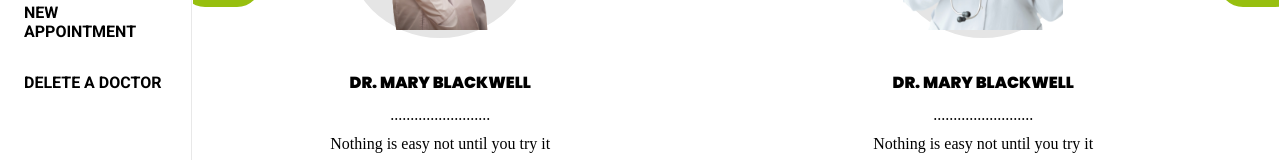
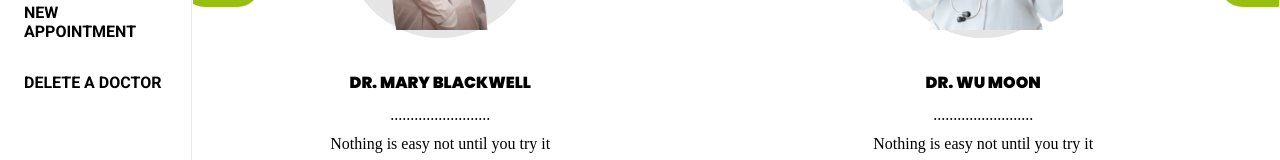
Before and after one commit to jmoseka/doctor_appointment_frontend, a React (Create React App) app: page / in a window 1280 px wide. Shown: the part 388-548 px from the top of the page. Built offline with nearby package versions, Linux system fonts and the light colour scheme; a web font is replaced by a local one.

Commit message:
Add names dynamically and fix linter errors

```diff
--- a/src/components/Doctors.js
+++ b/src/components/Doctors.js
@@ -38,7 +38,12 @@ const Doctors = () => {
       <div className="doctors-li">
         <Carousel responsive={responsive} className="carousel-container" infinite>
           {data.map((doctor) => (
-            <SingleDoctor doctor={doctor} key={doctor.id} />
+            <SingleDoctor
+              name={doctor.name}
+              image={doctor.image}
+              id={doctor.id}
+              key={doctor.id}
+            />
           ))}
         </Carousel>
       </div>
--- a/src/components/SingleDoctor.js
+++ b/src/components/SingleDoctor.js
@@ -10,9 +10,7 @@ const social = [
   { icon: twitter },
 ];
 
-const SingleDoctor = ({ doctor }) => {
-  const { image, id } = doctor;
-  return (
+const SingleDoctor = ({ id, name, image }) => (
   <Link to={`/doctor_details/${id}`}>
     <div className="doctors1">
       <div className="image-div">
@@ -20,7 +18,7 @@ const SingleDoctor = ({ doctor }) => {
       </div>
       <div className="doctor-data">
         <h4>
-            Dr. Mary Blackwell
+          {name}
         </h4>
         <p>.........................</p>
         <p> Nothing is easy not until you try it</p>
@@ -35,10 +33,11 @@ const SingleDoctor = ({ doctor }) => {
     </div>
   </Link>
 );
-};
 
 SingleDoctor.propTypes = {
-  doctor: PropTypes.string.isRequired,
+  image: PropTypes.string.isRequired,
+  name: PropTypes.string.isRequired,
+  id: PropTypes.number.isRequired,
 };
 
 export default SingleDoctor;
```
Lines whose indentation alone changed are shown as unchanged.
